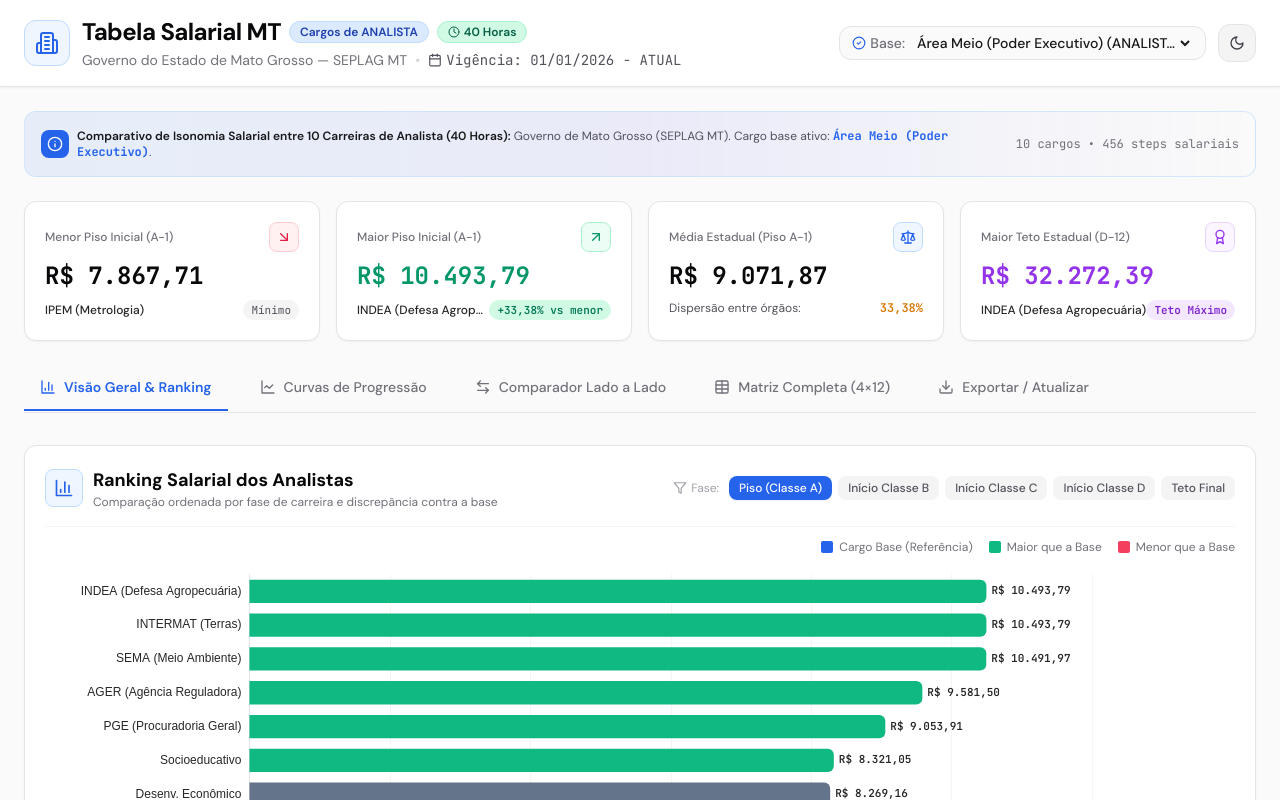
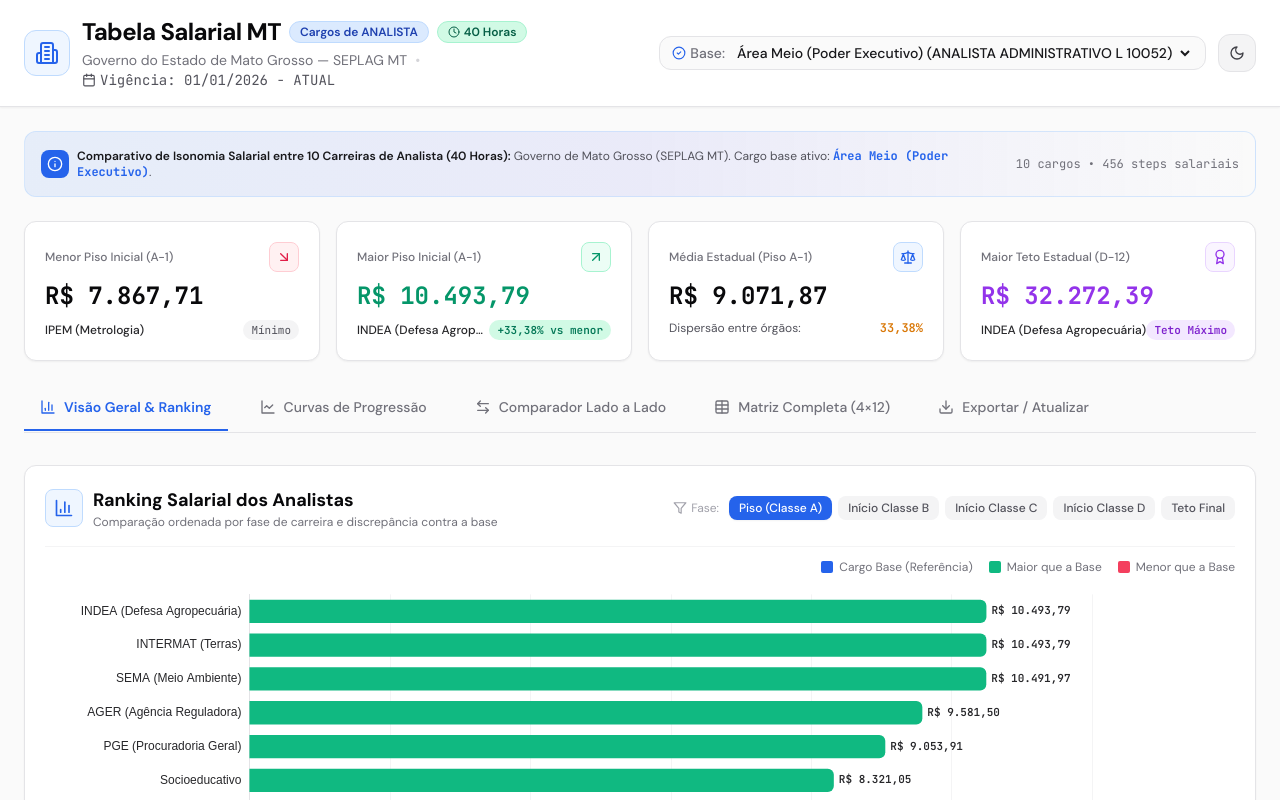
Before and after one commit to tondatto/tabela-salarial, a React (Vite) app: page / in a window 1280 px wide. Shown: the top 800 px of the page. Built offline with nearby package versions, Linux system fonts and the light colour scheme; the HTML template or start-up script is replaced by a standard one.

Commit message:
fix: exibir nome oficial completo do cargo no seletor de baseline

```diff
--- a/src/components/Header.jsx
+++ b/src/components/Header.jsx
@@ -51,12 +51,12 @@ export default function Header({
               <select
                 value={baselineCargo}
                 onChange={(e) => setBaselineCargo(e.target.value)}
-                className="bg-transparent font-medium text-zinc-900 dark:text-zinc-100 focus:outline-none cursor-pointer max-w-[220px] sm:max-w-[280px] truncate"
+                className="bg-transparent font-medium text-zinc-900 dark:text-zinc-100 focus:outline-none cursor-pointer max-w-[240px] sm:max-w-[380px] md:max-w-[460px] truncate"
                 title="Selecione o cargo de referência para comparar deltas (R$ e %)"
               >
                 {cargos.map((c) => (
                   <option key={c.cargo} value={c.cargo} className="bg-white dark:bg-zinc-900 text-zinc-900 dark:text-zinc-100">
-                    {c.orgao} ({c.cargo.split(' ')[0]} {c.cargo.split(' ')[1] || ''})
+                    {c.orgao} ({c.cargo})
                   </option>
                 ))}
               </select>
```
